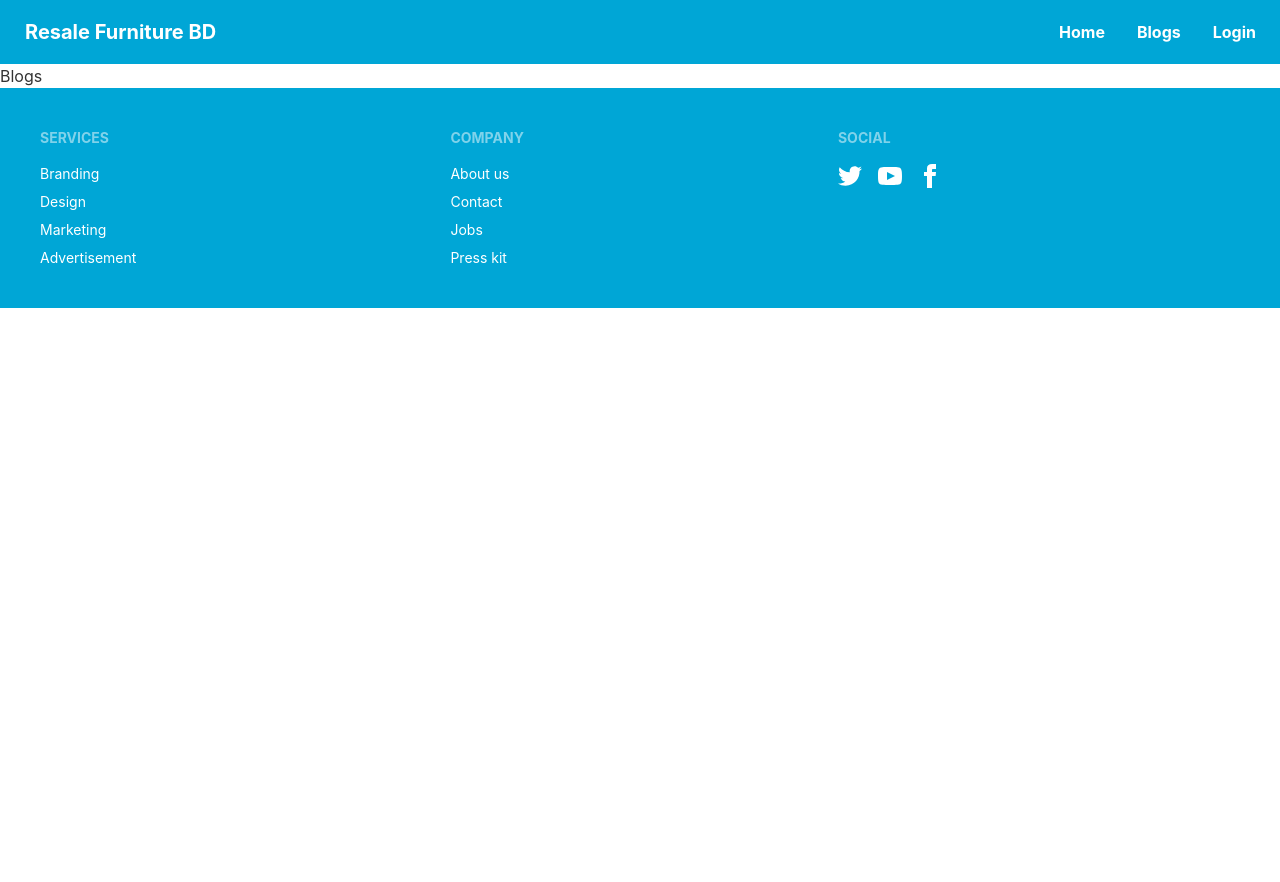
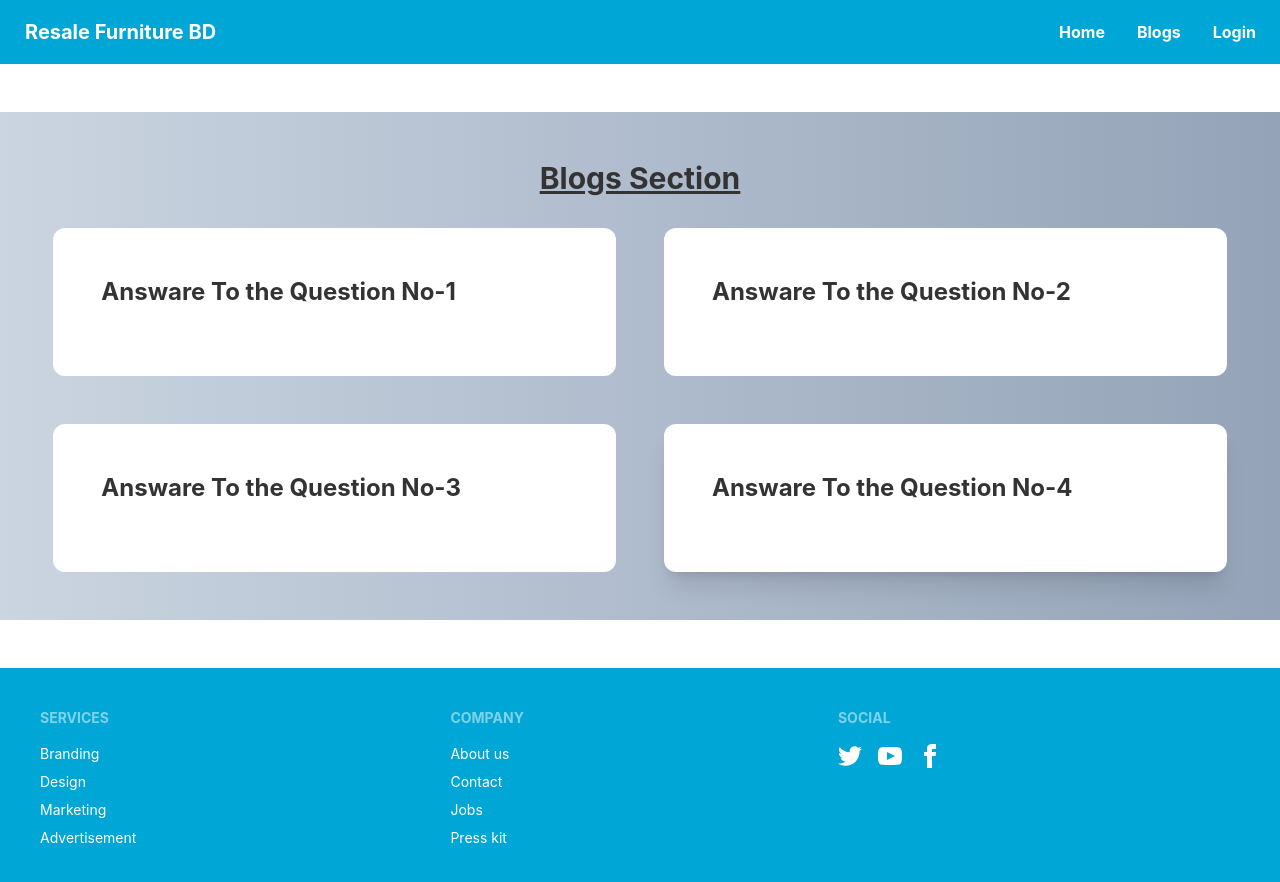
Before and after one commit to sadikul60/resale-furniture-bd-client, a React (Create React App) app: page /blogs in a window 1280 px wide. Shown: the top 882 px of the page. Before the commit the page ends 800 px from the top, so only its background shows below. Built offline with nearby package versions, Linux system fonts and the light colour scheme; no server answers.

Commit message:
Added blogs section

```diff
--- a/src/Pages/AddProduct/AddProduct.js
+++ b/src/Pages/AddProduct/AddProduct.js
@@ -33,6 +33,7 @@ const AddProduct = () => {
         const originalPrice = data.originalPrice;
         const phone = data.phone;
         const seller = data.seller;
+        const email = data.email;
         const usedYear = data.usedYear;
         const location = data?.location;
         const description = data.description;
@@ -47,6 +48,7 @@ const AddProduct = () => {
             location,
             phone,
             seller,
+            email,
             usedYear,
             img,
             description
@@ -74,7 +76,7 @@ const AddProduct = () => {
     }
     return (
         <div className='w-10/12 mx-6 p-5'>
-            <h2 className='text-3xl text-center mb-6'>Add A Doctor</h2>
+            <h2 className='text-3xl text-center font-bold mb-6'>Add A Product</h2>
             <form onSubmit={handleSubmit(handleAddDoctor)} className='grid grid-cols-1 md:grid-cols-2 gap-4'>
                 <div className="form-control">
                 <p className='text-red-600'>{AddDoctorError}</p>
@@ -125,6 +127,11 @@ const AddProduct = () => {
                     {errors.seller && <p role="alert" className='text-red-600'>{errors.seller?.message}</p>}
                 </div>
                 <div className="form-control">
+                    <span className="label-text">Email</span>
+                    <input defaultValue={user?.email} type="email" {...register("email", { required: "Email is required"})} placeholder="Seller name" className="input input-bordered" />
+                    {errors.email && <p role="alert" className='text-red-600'>{errors.email?.message}</p>}
+                </div>
+                <div className="form-control">
                     <span className="label-text">Phone no</span>
                     <input type="text" {...register("phone", { required: "phone is required"})} placeholder="Phone No" className="input input-bordered" />
                     {errors.phone && <p role="alert" className='text-red-600'>{errors.phone?.message}</p>}
--- a/src/Pages/AllUsers/AllUsers.js
+++ b/src/Pages/AllSeller/AllSeller.js
@@ -3,13 +3,13 @@ import React, { useContext } from 'react';
 import { AuthContext } from '../../contexts/AuthProvider/AuthProvider';
 import Loader from '../Shared/Loader/Loader';
 
-const Allusrs = () => {
+const AllSeller = () => {
     const {user} = useContext(AuthContext);
 
     const {data: users = [], isLoading} = useQuery({
         queryKey: ['users'],
         queryFn: async() => {
-            const res = await fetch('http://localhost:5000/users');
+            const res = await fetch('http://localhost:5000/users/seller');
             const data = await res.json();
             return data;
         }
@@ -21,7 +21,7 @@ const Allusrs = () => {
     }
     return (
         <div>
-            <h1 className='text-2xl font-bold text-center p-4'>My Orders: {users?.length}</h1>
+            <h1 className='text-3xl font-bold text-center p-4'>All Sellers: {users?.length}</h1>
             <div>
                 <div className="overflow-x-auto">
                     <table className="table w-full">
@@ -54,4 +54,4 @@ const Allusrs = () => {
     );
 };
 
-export default Allusrs;
+export default AllSeller;
--- a/src/Pages/Blogs/Blogs.js
+++ b/src/Pages/Blogs/Blogs.js
@@ -2,9 +2,37 @@ import React from 'react';
 
 const Blogs = () => {
     return (
-        <div>
-            <h1>Blogs</h1>
-        </div>
+        <section className='container mx-auto my-12 py-12 bg-gradient-to-r from-slate-300 to-slate-400'>
+            <div className='w-11/12 mx-auto'>
+                <h1 className='text-3xl text-center underline font-bold mb-8'>Blogs Section</h1>
+                <div className='grid grid-cols-1 md:grid-cols-1 lg:grid-cols-2 gap-12'>
+                    <div className='bg-base-100 rounded-xl p-12 text-start'>
+                        <h1 className='text-2xl font-bold mb-5'>Answare To the Question No-1</h1>
+                        <p className='md:text-xl'><strong></strong>
+
+                        </p>
+                    </div>
+                    <div className='bg-base-100 rounded-xl p-12 text-start'>
+                        <h1 className='text-2xl font-bold mb-5'>Answare To the Question No-2</h1>
+                        <p className='md:text-xl'><strong></strong>
+
+                        </p>
+                    </div>
+                    <div className='bg-base-100 rounded-xl p-12 text-start'>
+                        <h1 className='text-2xl font-bold mb-5'>Answare To the Question No-3</h1>
+                        <p className='md:text-xl'><strong></strong>
+
+                        </p>
+                    </div>
+                    <div className='bg-base-100 rounded-xl p-12 shadow-xl text-start'>
+                        <h1 className='text-2xl font-bold mb-5'>Answare To the Question No-4</h1>
+                        <p className='md:text-xl'><strong></strong>
+
+                        </p>
+                    </div>
+                </div>
+            </div>
+        </section>
     );
 };
 
--- /dev/null
+++ b/src/Pages/ErrorHandlePage/ErrorHandlePage.js
@@ -0,0 +1,17 @@
+import React from 'react';
+import { Link } from 'react-router-dom';
+import image from '../../assets/Error-message.png'
+const ErrorHandlePage = () => {
+    return (
+        <div className='py-12 text-center'>
+            <div>
+                <img className='w-48 h-48 md:w-56 md:h-56 mx-auto mb-4 rounded-full' src={image} alt="" />
+            </div>
+            <h2 className='text-6xl text-cyan-700 font-bold animate-bounce'>404</h2>
+            <p className='text-3xl font-bold'>Sorry, Page not found.</p>
+            <Link to='/'><button className='btn btn-primary mt-4'>Go To Home</button></Link>
+        </div>
+    );
+};
+
+export default ErrorHandlePage;
--- a/src/Pages/MyOrders/MyOrders.js
+++ b/src/Pages/MyOrders/MyOrders.js
@@ -24,8 +24,8 @@ const MyOrders = () => {
     }
 
     return (
-        <div>
-            <h1 className='text-2xl font-bold text-center p-4'>My Orders: {bookings?.length}</h1>
+        <div className='mb-12'>
+            <h1 className='text-3xl font-bold text-center p-4'>My Orders: {bookings?.length}</h1>
             <div>
                 <div className="overflow-x-auto">
                     <table className="table w-full">
--- a/src/Pages/SignUp/SignUp.js
+++ b/src/Pages/SignUp/SignUp.js
@@ -76,7 +76,7 @@ const SignUp = () => {
         signInWithGoogle(googleProvider)
         .then(result => {
             const user = result.user;
-            const option = 'Normal User';
+            const option = 'user';
             saveUser(user?.displayName, user?.email, option);
             toast.success('SignUp successfully.');
             setCreateUserEmail(user?.email);
@@ -109,8 +109,8 @@ const SignUp = () => {
                                 <span className="label-text">Options</span>
                             </label>
                             <select {...register("option", { required: "Option is required"})} name="option" className="select select-bordered w-full">
-                                <option>Normal User</option>
-                                <option>Seller</option>
+                                <option>user</option>
+                                <option>seller</option>
                             </select>
                         </div>
                         <div className="form-control">
--- a/src/layouts/DashboardLayout/DashboardLayout.js
+++ b/src/layouts/DashboardLayout/DashboardLayout.js
@@ -16,7 +16,7 @@ const DashboardLayout = () => {
                         <label htmlFor="dashboard-drawer" className="drawer-overlay"></label>
                         <ul className="menu p-4 w-80 bg-gradient-to-r from-primary to-neutral text-white font-bold">
                             <li><Link to='/dashboard'>My Orders</Link></li>
-                            <li><Link to='/dashboard/allUsers'>All Users</Link></li>
+                            <li><Link to='/dashboard/allUsers'>All Sellers</Link></li>
                             <li><Link to='/dashboard/addProduct'>Add Product</Link></li>
                         </ul>
                     </div>
```
Also changed, not shown: src/routes/Routes/Routes.js (+7 -2 lines), src/assets/Error-message.png (added), src/assets/errorPage.png (added).
